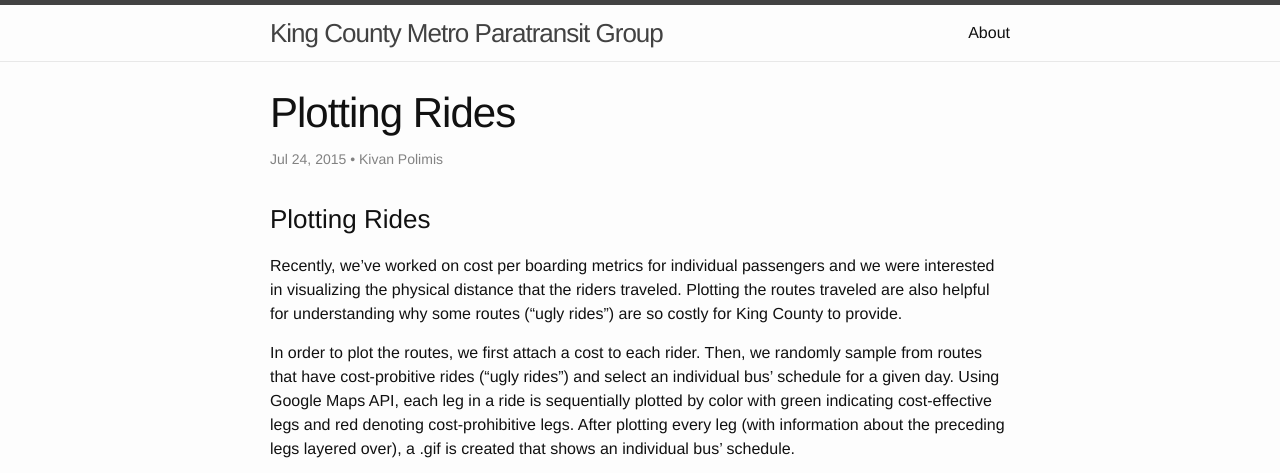
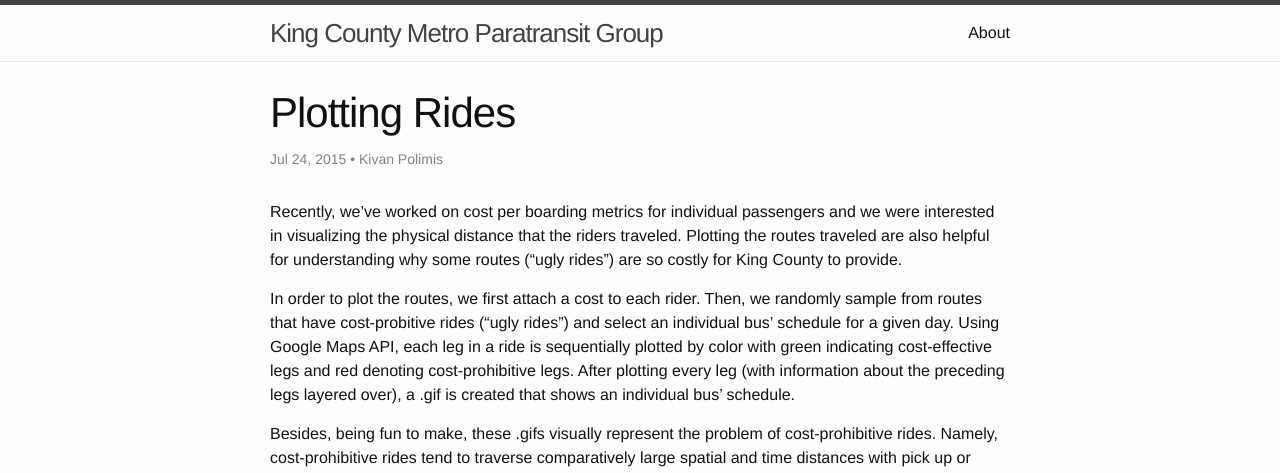
Before and after one commit to DSSG-paratransit/main_repo, a Jekyll site: the page built from _posts/2015-07-24-Plotting-Rides.md, in a window 1280 px wide. Shown: the top 473 px of the page. Built offline with Jekyll 4.4.1, drawn with Linux system fonts in a browser that asks for light colours.

Commit message:
fixing formatting one one of the pages

```diff
--- a/_posts/2015-07-24-Plotting-Rides.md
+++ b/_posts/2015-07-24-Plotting-Rides.md
@@ -4,8 +4,6 @@ title:  "Plotting Rides"
 date:   2015-07-24
 author: "Kivan Polimis"
 ---
-
-### Plotting Rides
 
 Recently, we've worked on cost per boarding metrics for individual passengers and
 we were interested in visualizing the physical distance that the riders traveled.
```
